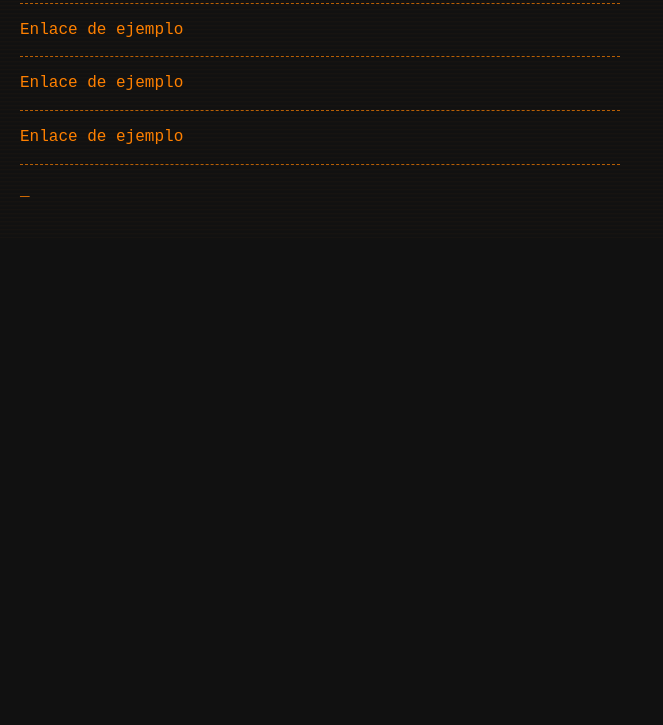
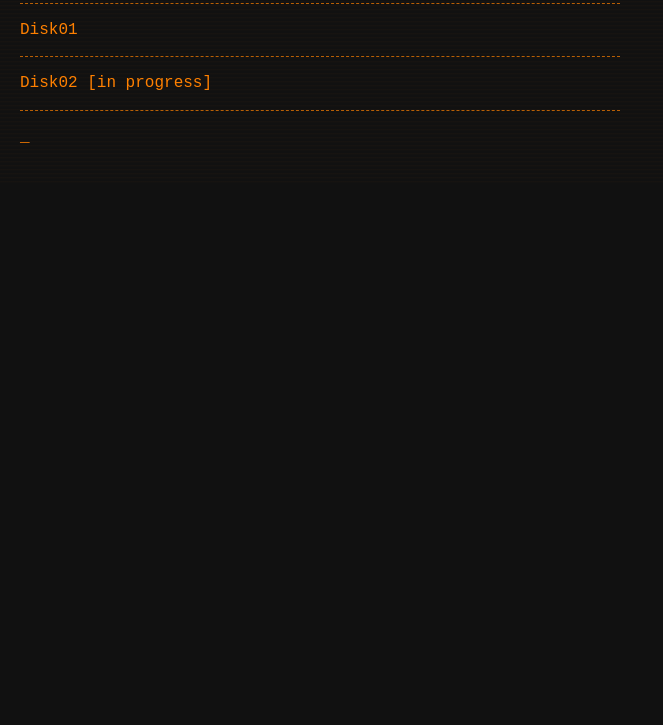
Before and after one commit to purpleneon404/DigitalDump, a plain HTML site: page index.html in a window 1280 px wide. Shown: the part 75-800 px from the top of the page, without its empty margins (0-663 px from the left). Drawn offline with Linux system fonts and the light colour scheme.

Commit message:
Update index.html

```diff
--- a/index.html
+++ b/index.html
@@ -80,11 +80,9 @@
     <div class="container">
         <h1>D I G I T A L D U M P</h1>
         <hr>
-        <p><a href="#">Enlace de ejemplo</a></p>
+        <p><a href="#">Disk01</a></p>
         <hr>
-        <p><a href="#">Enlace de ejemplo</a></p>
-        <hr>
-        <p><a href="#">Enlace de ejemplo</a></p>
+        <p><a href="#">Disk02 [in progress]</a></p>
         <hr>
         <p class="cursor"></p>
     </div>
```
